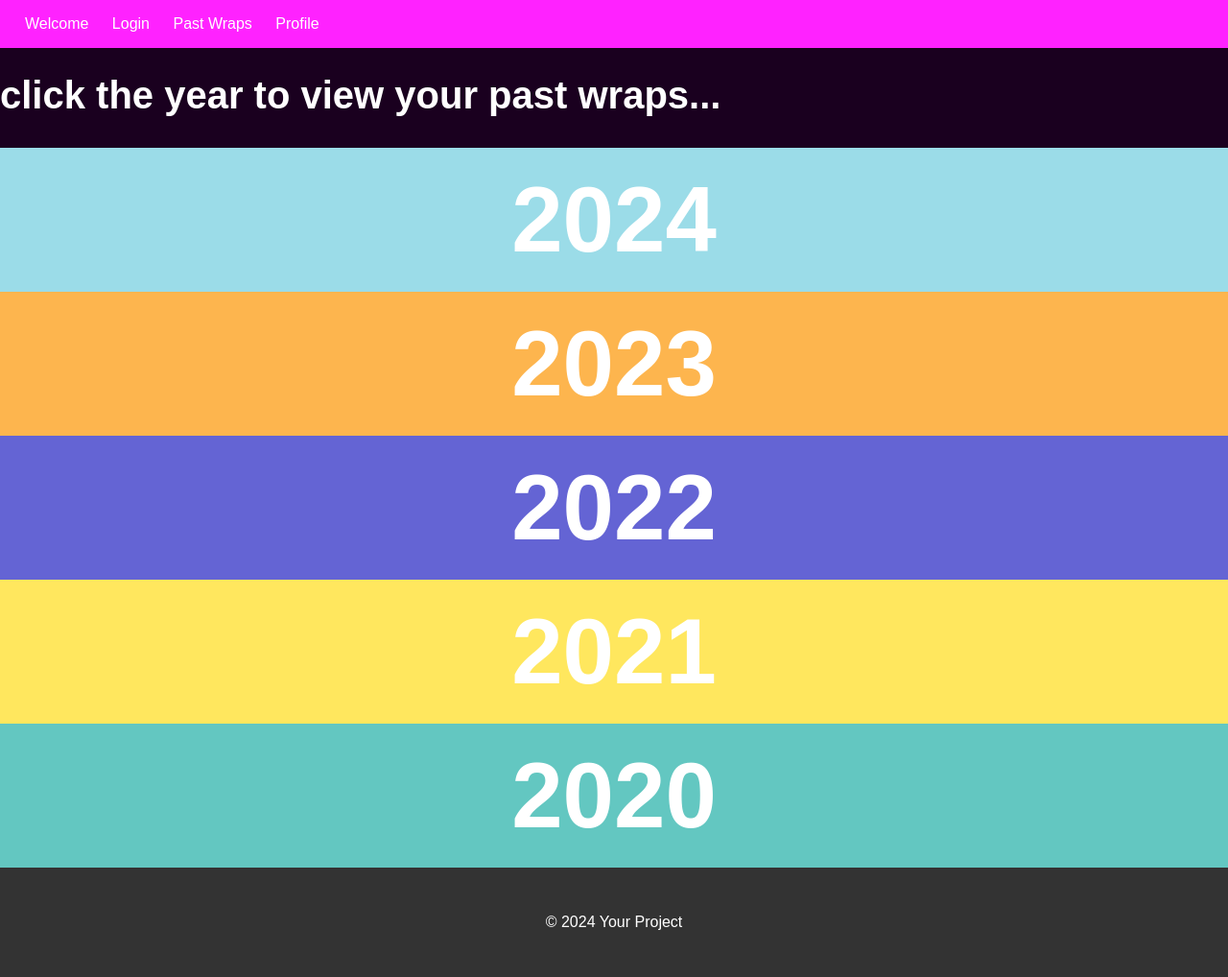
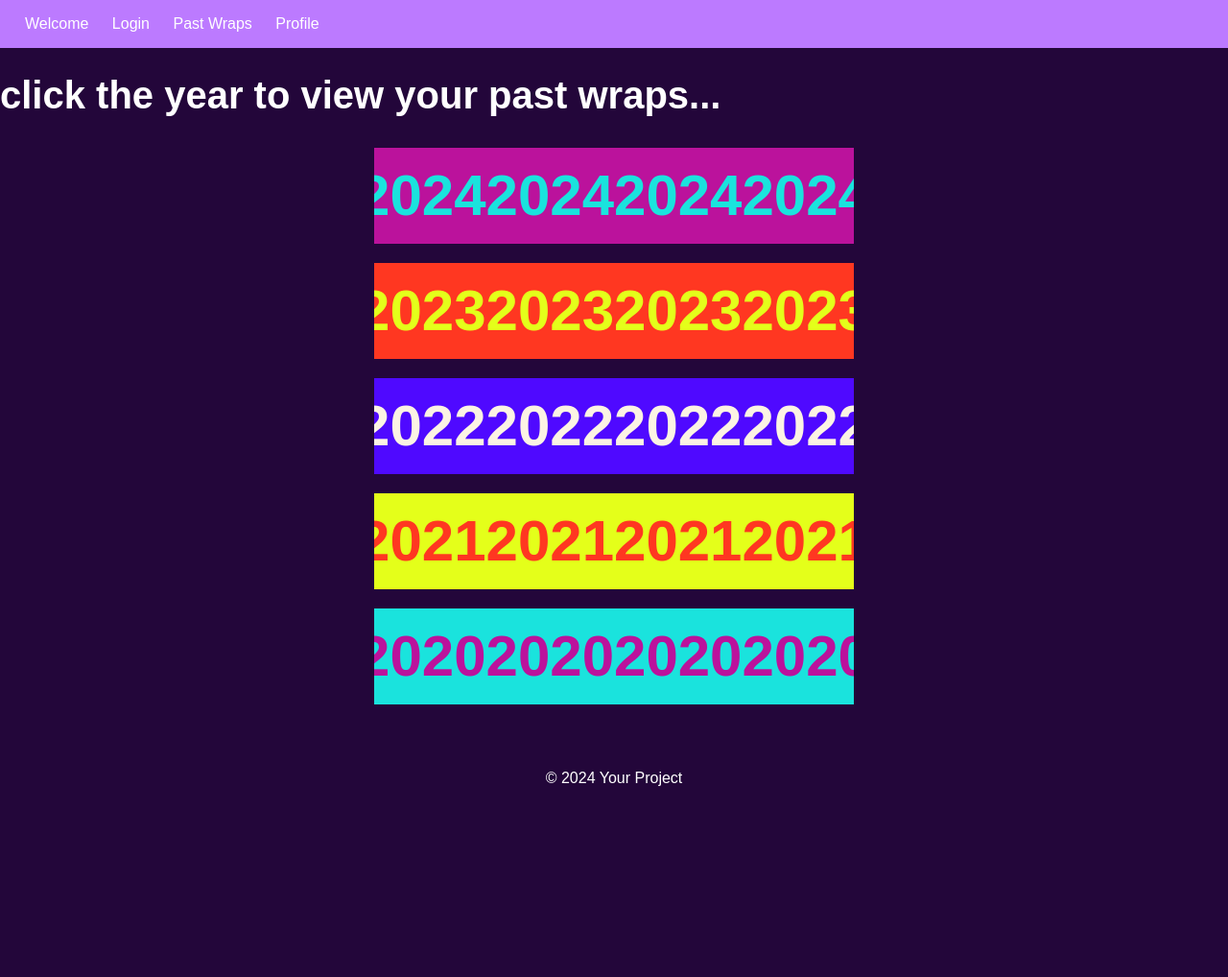
Before and after one commit to anirudh-seshadri/spotify-wrapped, a Django app: page /pastwraps/ in a window 1280 px wide. Shown: the whole page at 96% size. After the commit the page ends 819 px from the top, so only its background shows below. Run offline with Django 5.2, Linux system fonts and the light colour scheme.

Commit message:
changed fonts/colors added to pastwraps page

```diff
--- a/web_app/static/css/styles.css
+++ b/web_app/static/css/styles.css
@@ -2,8 +2,8 @@
 body {
     margin: 0;
     padding: 0;
-    font-family: '', sans-serif;
-    background-color: #1a001f;
+    font-family: 'Poppins', sans-serif;
+    background-color: #23063A;
     color: white;
 }
 
@@ -11,7 +11,7 @@ header {
     display: flex;
     justify-content: space-between;
     padding: 1rem;
-    background-color: #f2f;
+    background-color: #BC7AFF;
     color: white;
 }
 
@@ -33,7 +33,7 @@ h1 {
 
 .cta-button {
     text-decoration: none;
-    background-color: #ff33cc;
+    background-color: #BC7AFF;
     color: white;
     padding: 1rem 2rem;
     border-radius: 30px;
@@ -48,38 +48,57 @@ h1 {
 footer {
     text-align: center;
     padding: 2rem;
-    background-color: #333;
+    background-color: #23063A;
     color: white;
 }
 
 
 .year-section {
+    position: relative;
+    margin: 20px auto;
+    width: 80%;
+    max-width: 500px;
+    height: 100px;
     display: flex;
+    align-items: center;
     justify-content: center;
-    align-items: center;
-    height: 150px;
-    color: white;
-    font-size: 4em;
+    font-size: 2.5em;
+    color: #BB129C;
     font-weight: bold;
-    text-transform: uppercase;
+    overflow: hidden;
 }
 
+.year-section h2 {
+    position: relative;
+    z-index: 1;
+    margin: 0;
+}
+
+
 .year-2024 {
-    background: #9bdce8; /* Adjust color to match image */
+    background: #BB129C;
+    color: #1AE3DD ;
 }
 
 .year-2023 {
-    background: #fdb54e;
+    background: #FF3721;
+    color: #E4FF1A;
+
 }
 
 .year-2022 {
-    background: #6464d4;
+    background: #4F09FF;
+    color: #FCF3E4;
+
 }
 
 .year-2021 {
-    background: #ffe75e;
+    background: #E4FF1A;
+    color: #FF3721;
+
 }
 
 .year-2020 {
-    background: #63c7c1;
+    background: #1AE3DD;
+    color:#BB129C ;
 }
--- a/web_app/templates/pastwraps.html
+++ b/web_app/templates/pastwraps.html
@@ -23,19 +23,19 @@
     <main>
         <h1>click the year to view your past wraps...</h1>
         <section class="year-section year-2024">
-            <h2>2024</h2>
+            <h2>202420242024202420242024</h2>
         </section>
         <section class="year-section year-2023">
-            <h2>2023</h2>
+            <h2>202320232023202320232023</h2>
         </section>
         <section class="year-section year-2022">
-            <h2>2022</h2>
+            <h2>202220222022202220222022</h2>
         </section>
         <section class="year-section year-2021">
-            <h2>2021</h2>
+            <h2>202120212021202120212021</h2>
         </section>
         <section class="year-section year-2020">
-            <h2>2020</h2>
+            <h2>202020202020202020202020</h2>
         </section>
     </main>
 
```
